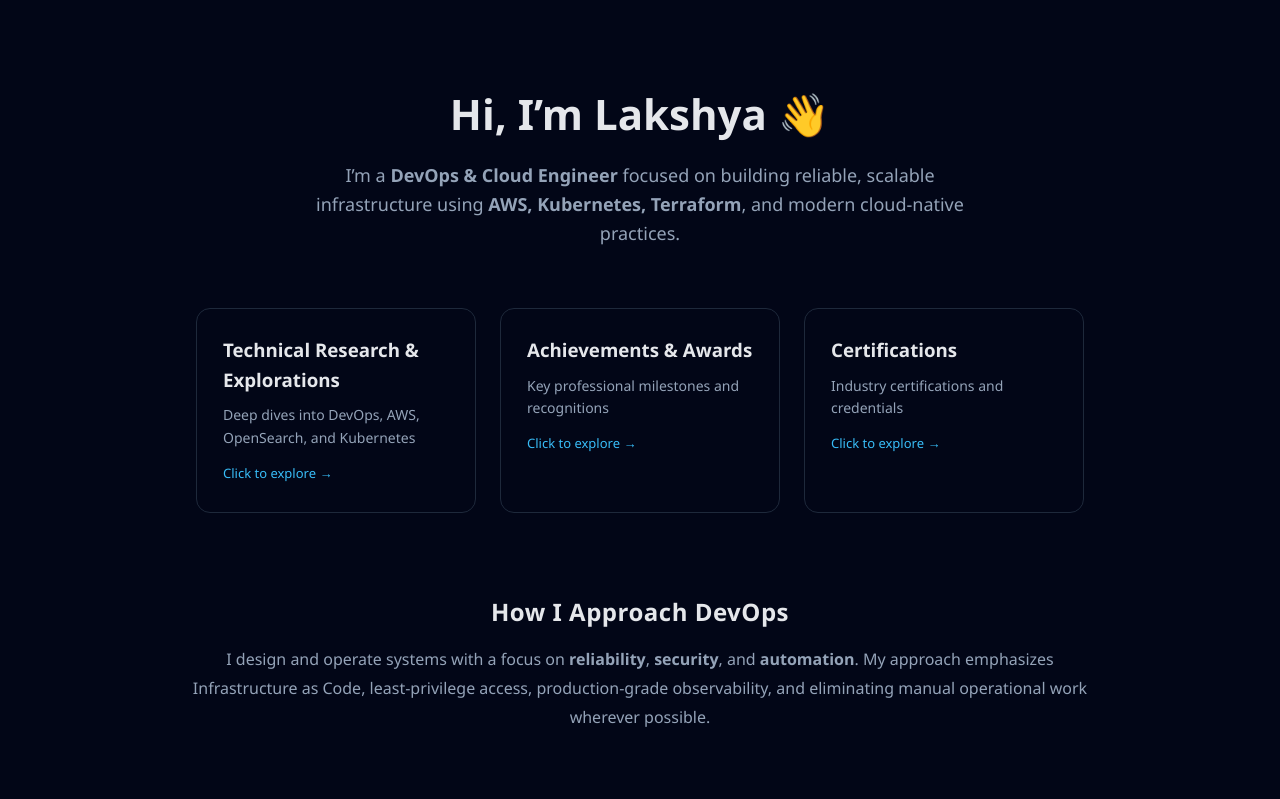
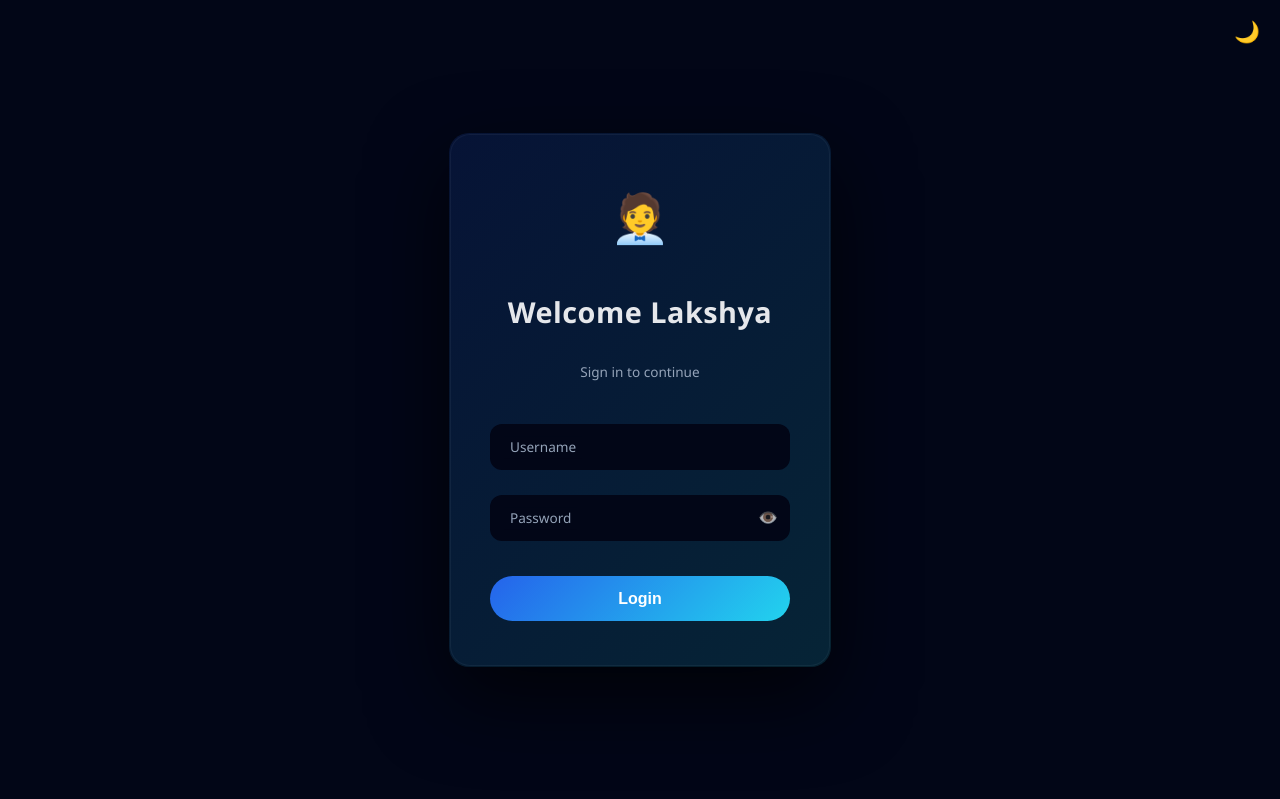
Before and after one commit to Lakshya7199/devops-portfolio, a React (Vite) app: page / in a window 1280 px wide. Shown: the top 799 px of the page. Built offline with nearby package versions, Linux system fonts and the light colour scheme.

Commit message:
firrst commit

```diff
--- a/package.json
+++ b/package.json
@@ -10,6 +10,7 @@
     "preview": "vite preview"
   },
   "dependencies": {
+    "framer-motion": "^12.23.26",
     "react": "^19.2.0",
     "react-dom": "^19.2.0"
   },
--- a/src/App.jsx
+++ b/src/App.jsx
@@ -1,19 +1,45 @@
-// import Navbar from "./components/Navbar"
-import Home from "./pages/Home"
-// import Projects from "./pages/Projects"
-import Contact from "./pages/Contact"
-import Footer from "./components/Footer"
+import { useState, useEffect } from "react";
+import Home from "./pages/Home";
+import Contact from "./pages/Contact";
+import Footer from "./components/Footer";
+import Login from "./pages/Login";
+import AuthHeader from "./components/AuthHeader";
+
 
 function App() {
+  const [isAuthenticated, setIsAuthenticated] = useState(false);
+
+  useEffect(() => {
+    const auth = localStorage.getItem("isAuthenticated");
+    if (auth === "true") {
+      setIsAuthenticated(true);
+    }
+  }, []);
+
+  const handleLogin = () => {
+    setIsAuthenticated(true);
+  };
+
+  const handleLogout = () => {
+    localStorage.removeItem("isAuthenticated");
+    setIsAuthenticated(false);
+  };
+
+  if (!isAuthenticated) {
+    return <Login onLogin={handleLogin} />;
+  }
+
   return (
-    <>
-      {/* <Navbar /> */}
-      <Home />
-      <Contact />
-      {/* <Projects /> */}
-      <Footer />
-    </>
-  )
+<>
+  <AuthHeader onLogout={handleLogout} />
+
+  <div style={{ paddingTop: "80px" }}>
+    <Home />
+    <Contact />
+    <Footer />
+  </div>
+</>
+  );
 }
 
-export default App
+export default App;
--- /dev/null
+++ b/src/components/AuthHeader.jsx
@@ -0,0 +1,15 @@
+import "../styles/authHeader.css";
+
+const AuthHeader = ({ onLogout }) => {
+  return (
+    <header className="auth-header">
+      <span className="brand">Admin Panel</span>
+
+      <button onClick={onLogout} className="logout-btn">
+        Logout
+      </button>
+    </header>
+  );
+};
+
+export default AuthHeader;
--- /dev/null
+++ b/src/pages/Login.jsx
@@ -0,0 +1,105 @@
+import { useState, useEffect } from "react";
+import { motion } from "framer-motion";
+import "../styles/login.css";
+
+const Login = ({ onLogin }) => {
+  const [username, setUsername] = useState("");
+  const [password, setPassword] = useState("");
+  const [showPassword, setShowPassword] = useState(false);
+  const [error, setError] = useState("");
+  const [theme, setTheme] = useState("dark");
+
+  useEffect(() => {
+    const savedTheme = localStorage.getItem("theme") || "dark";
+    setTheme(savedTheme);
+    document.documentElement.setAttribute("data-theme", savedTheme);
+  }, []);
+
+  const toggleTheme = () => {
+    const newTheme = theme === "dark" ? "light" : "dark";
+    setTheme(newTheme);
+    localStorage.setItem("theme", newTheme);
+    document.documentElement.setAttribute("data-theme", newTheme);
+  };
+
+  const handleSubmit = (e) => {
+    e.preventDefault();
+
+    if (username === "Admin" && password === "MasterAdmin@13") {
+      localStorage.setItem("isAuthenticated", "true");
+      onLogin();
+    } else {
+      setError("Invalid credentials");
+    }
+  };
+
+  return (
+    <motion.div
+      className="login-container"
+      initial={{ opacity: 0 }}
+      animate={{ opacity: 1 }}
+    >
+      {/* Theme Toggle */}
+      <button className="theme-toggle" onClick={toggleTheme}>
+        {theme === "dark" ? "🌙" : "☀️"}
+      </button>
+
+      <motion.form
+        className="login-card"
+        onSubmit={handleSubmit}
+        initial={{ y: 30, opacity: 0 }}
+        animate={{ y: 0, opacity: 1 }}
+        transition={{ duration: 0.6 }}
+      >
+        {/* Avatar */}
+        <div className="avatar">🧑‍💼</div>
+
+        <h2>Welcome Lakshya</h2>
+        <p className="subtitle">Sign in to continue</p>
+
+        {/* Username */}
+        <div className="input-group">
+          <input
+            type="text"
+            value={username}
+            onChange={(e) => setUsername(e.target.value)}
+            required
+            placeholder=" "
+          />
+          <label>Username</label>
+        </div>
+
+        {/* Password */}
+        <div className="input-group password-group">
+          <input
+            type={showPassword ? "text" : "password"}
+            value={password}
+            onChange={(e) => setPassword(e.target.value)}
+            required
+            placeholder=" "
+          />
+          <label>Password</label>
+
+          <span
+            className="toggle-password"
+            onClick={() => setShowPassword(!showPassword)}
+          >
+            {showPassword ? "🙈" : "👁️"}
+          </span>
+        </div>
+
+        {error && <p className="error">{error}</p>}
+
+        <motion.button
+          whileHover={{ scale: 1.04 }}
+          whileTap={{ scale: 0.97 }}
+          type="submit"
+        >
+          Login
+        </motion.button>
+      </motion.form>
+    </motion.div>
+  );
+};
+
+export default Login;
--- /dev/null
+++ b/src/styles/authHeader.css
@@ -0,0 +1,36 @@
+.auth-header {
+  position: fixed;
+  top: 0;
+  left: 0;
+  width: 100%;
+  height: 64px;
+  padding: 0 2rem;
+  background: rgba(2, 6, 23, 0.85);
+  backdrop-filter: blur(10px);
+  display: flex;
+  align-items: center;
+  justify-content: space-between;
+  z-index: 1000;
+  border-bottom: 1px solid rgba(255, 255, 255, 0.05);
+}
+
+.brand {
+  color: #e5e7eb;
+  font-weight: 600;
+  font-size: 1.1rem;
+}
+
+.logout-btn {
+  padding: 0.45rem 1rem;
+  border-radius: 999px;
+  border: 1px solid rgba(239, 68, 68, 0.5);
+  background: transparent;
+  color: #f87171;
+  cursor: pointer;
+  font-size: 0.9rem;
+  transition: 0.3s;
+}
+
+.logout-btn:hover {
+  background: rgba(239, 68, 68, 0.15);
+}
--- /dev/null
+++ b/src/styles/login.css
@@ -0,0 +1,194 @@
+/* Background */
+.login-container {
+  min-height: 100vh;
+  display: flex;
+  align-items: center;
+  justify-content: center;
+  background: radial-gradient(
+      circle at top,
+      rgba(59, 130, 246, 0.15),
+      transparent 40%
+    ),
+    linear-gradient(135deg, #020617, #020617, #0f172a);
+  overflow: hidden;
+}
+
+/* Card */
+.login-card {
+  width: 380px;
+  padding: 2.8rem 2.5rem;
+  background: rgba(2, 6, 23, 0.7);
+  backdrop-filter: blur(18px);
+  border-radius: 20px;
+  box-shadow:
+    0 30px 80px rgba(0, 0, 0, 0.7),
+    inset 0 0 0 1px rgba(255, 255, 255, 0.05);
+  display: flex;
+  flex-direction: column;
+  gap: 1.6rem;
+  position: relative;
+  animation: fadeUp 0.6s ease;
+}
+
+/* Glow */
+.login-card::before {
+  content: "";
+  position: absolute;
+  inset: -1px;
+  border-radius: 20px;
+  background: linear-gradient(135deg, #2563eb, #22d3ee);
+  opacity: 0.15;
+  z-index: -1;
+}
+
+/* Title */
+.login-card h2 {
+  color: #e5e7eb;
+  text-align: center;
+  font-size: 1.8rem;
+  font-weight: 600;
+  letter-spacing: 0.5px;
+}
+
+/* Input group */
+.input-group {
+  position: relative;
+}
+
+/* Inputs */
+.login-card input {
+  width: 100%;
+  padding: 0.9rem 0.85rem;
+  border-radius: 12px;
+  border: none;
+  outline: none;
+  background: #020617;
+  color: #e5e7eb;
+  font-size: 0.95rem;
+}
+
+/* Floating label */
+.input-group label {
+  position: absolute;
+  top: 50%;
+  left: 14px;
+  transform: translateY(-50%);
+  color: #94a3b8;
+  font-size: 0.85rem;
+  pointer-events: none;
+  transition: 0.3s ease;
+  background: #020617;
+  padding: 0 6px;
+}
+
+.login-card input:focus + label,
+.login-card input:not(:placeholder-shown) + label {
+  top: -6px;
+  font-size: 0.7rem;
+  color: #60a5fa;
+}
+
+/* Button */
+.login-card button {
+  margin-top: 0.6rem;
+  padding: 0.85rem;
+  border-radius: 999px;
+  border: none;
+  background: linear-gradient(135deg, #2563eb, #22d3ee);
+  color: white;
+  font-weight: 600;
+  font-size: 1rem;
+  cursor: pointer;
+  transition: 0.3s ease;
+}
+
+.login-card button:hover {
+  transform: translateY(-2px);
+  box-shadow: 0 15px 30px rgba(34, 211, 238, 0.35);
+}
+
+/* Error */
+.error {
+  color: #f87171;
+  font-size: 0.8rem;
+  text-align: center;
+}
+
+/* Animation */
+@keyframes fadeUp {
+  from {
+    opacity: 0;
+    transform: translateY(20px);
+  }
+  to {
+    opacity: 1;
+    transform: translateY(0);
+  }
+}
+
+/* Light / Dark Themes */
+:root[data-theme="dark"] {
+  --bg: #020617;
+  --card: rgba(2, 6, 23, 0.75);
+  --text: #e5e7eb;
+}
+
+:root[data-theme="light"] {
+  --bg: #f8fafc;
+  --card: rgba(255, 255, 255, 0.8);
+  --text: #020617;
+}
+
+.login-container {
+  background: var(--bg);
+}
+
+.login-card {
+  background: var(--card);
+  color: var(--text);
+}
+
+/* Avatar */
+.avatar {
+  font-size: 3rem;
+  text-align: center;
+  margin-bottom: 0.5rem;
+}
+
+/* Subtitle */
+.subtitle {
+  text-align: center;
+  font-size: 0.85rem;
+  color: #94a3b8;
+  margin-bottom: 1rem;
+}
+
+/* Theme Toggle */
+.theme-toggle {
+  position: absolute;
+  top: 20px;
+  right: 20px;
+  font-size: 1.3rem;
+  background: none;
+  border: none;
+  cursor: pointer;
+}
+
+/* Password toggle */
+.password-group {
+  position: relative;
+}
+
+.toggle-password {
+  position: absolute;
+  right: 12px;
+  top: 50%;
+  transform: translateY(-50%);
+  cursor: pointer;
+  font-size: 1rem;
+  opacity: 0.7;
+}
+
+.toggle-password:hover {
+  opacity: 1;
+}
```
Also changed, not shown: 2 other files (tests, documents, lock files or other folders).
